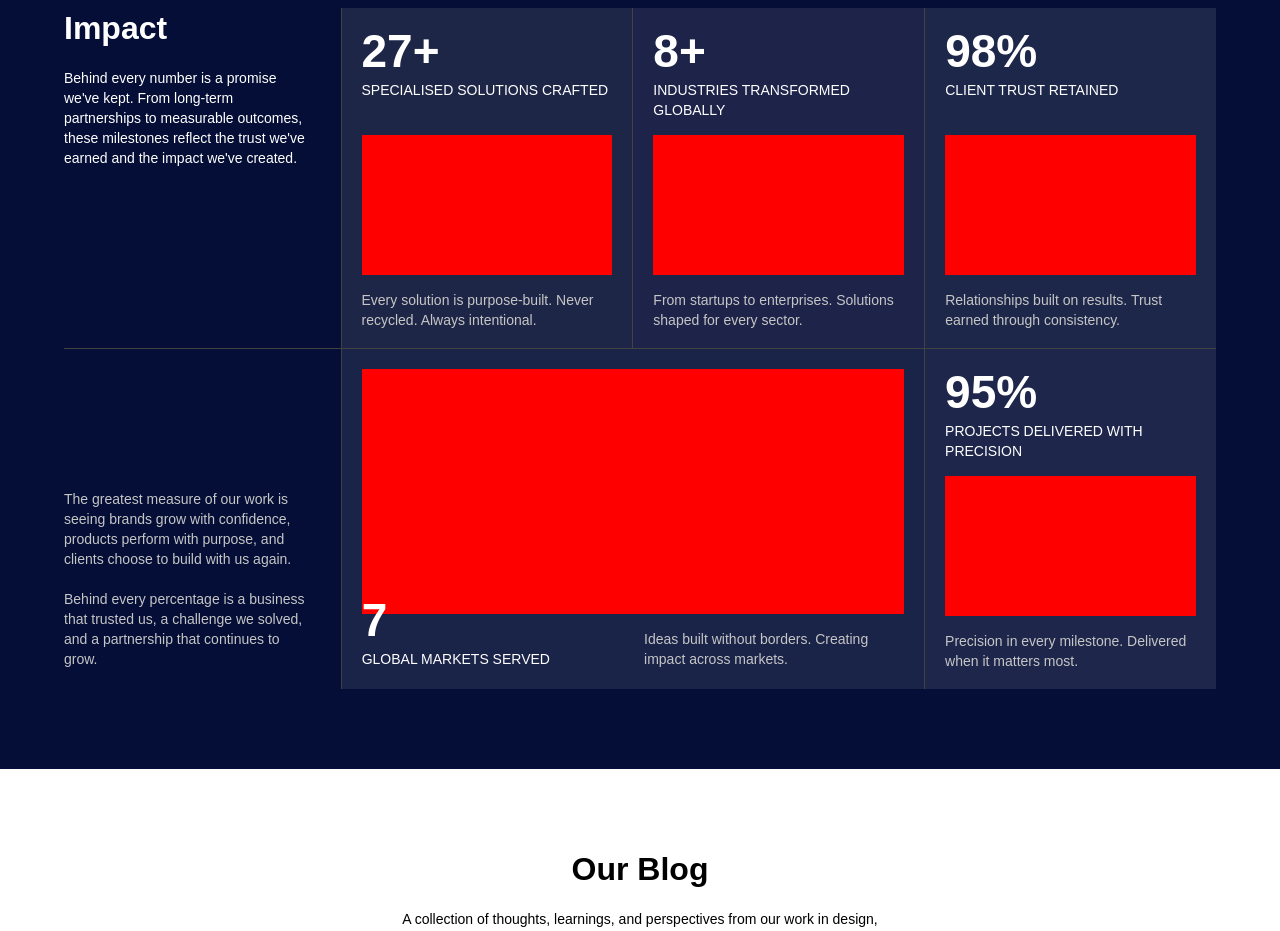
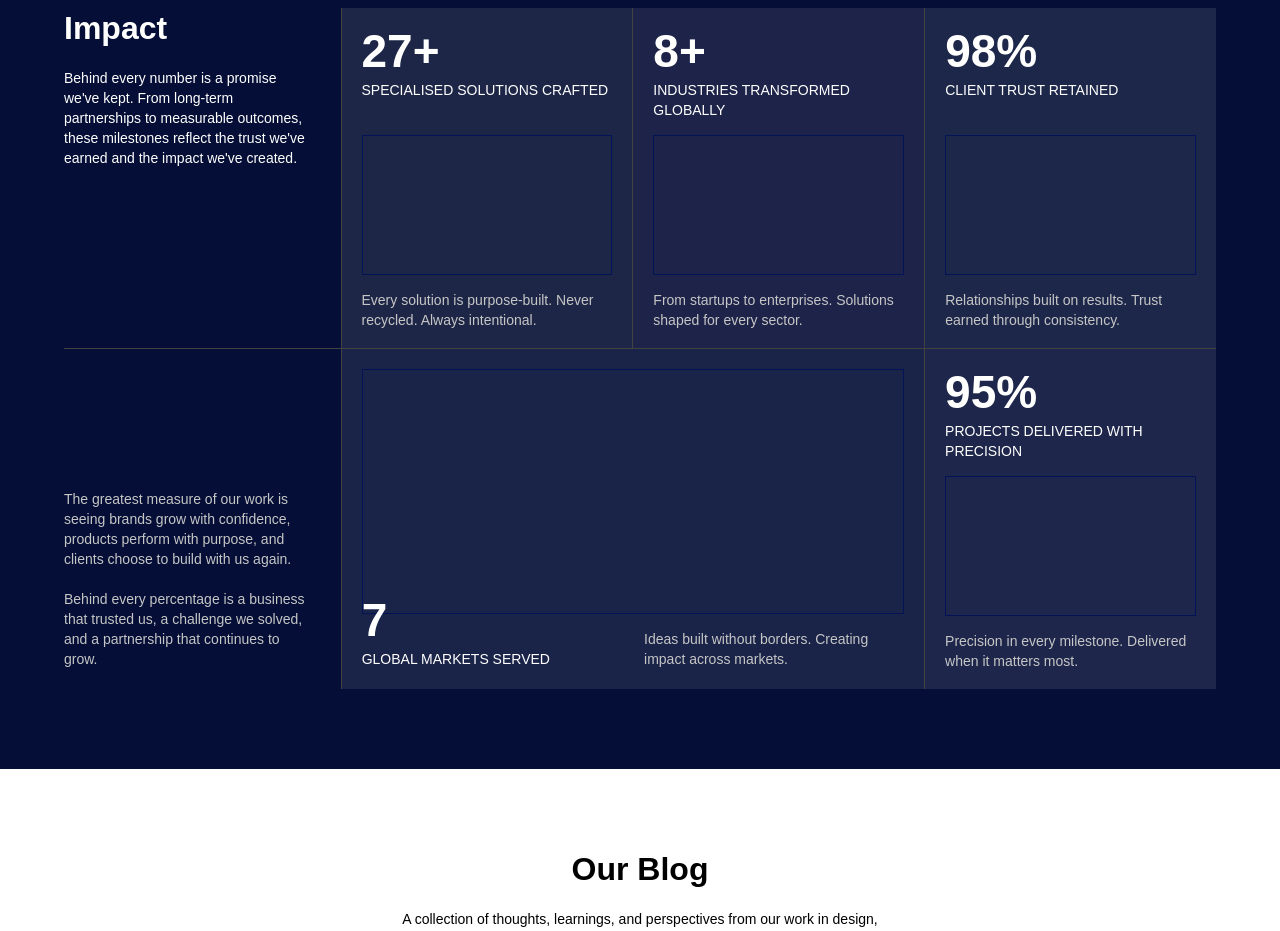
Before and after one commit to therareaniket/new-rarepixels-design, a Next.js app: page / in a window 1280 px wide. Shown: the part 4560-5491 px from the top of the page. Built offline with nearby package versions, Linux system fonts and the light colour scheme; a web font is replaced by a local one.

Commit message:
fix 🐛:  fixed about section tablet view and also remove red bg from stats graph box

```diff
--- a/src/components/Homepage/About/about.css
+++ b/src/components/Homepage/About/about.css
@@ -85,19 +85,21 @@
     .hm-abt-content-wrapper { flex-direction: column; width: 100%; gap: 30px; }
     .hm-abt-card h3 { width: 70%; }
     /* .hm-abt-card { height: 275px; } */
-    .hm-abt-card { height: 245px; }
+    .hm-abt-card { height: 230px; }
 }
 
 @media (max-width: 839px) {
+    .hm-abt-card { height: 250px; }
+}
+
+@media (max-width: 767px) { }
+
+@media (max-width: 639px) {
     .hm-abt-pointers { flex-direction: column; width: 100%; }
     .hm-abt-card h3 { width: 100%; }
     .hm-abt-card { width: 100%; height: auto; padding: 15px; }
     .hm-abt-card-text { width: 100%; }
 }
-
-@media (max-width: 767px) { }
-
-@media (max-width: 639px) { }
 
 @media (max-width: 575px) {
     .hm-abt-title-wrapper p { gap: 12px; }
--- a/src/components/Homepage/Statistics/Statistics.tsx
+++ b/src/components/Homepage/Statistics/Statistics.tsx
@@ -18,7 +18,7 @@ const Statistics = () => {
 						<div className="stats-card stats-card-2 w-[397px] h-[428px] p-[20px] border-l border-[#424242]">
 							<h3 className="font-semibold text-[white] mb-[6px] font-[64px]">27+</h3>
 							<p className="stats-subtitle font-normal text-18 text-[white] uppercase">Specialised Solutions Crafted</p>
-							<div className="stast-card-image w-[357px] h-[200] mt-[20px] mb-[20px] bg-[red]">
+							<div className="stast-card-image rounded-[20] w-[357px] h-[200] mt-[20px] mb-[20px] border border border-[#021357]">
 
 							</div>
 							<p className="text-18 font-normal text-[#C6C6C6]">Every solution is purpose-built. Never recycled. Always intentional. </p>
@@ -27,7 +27,7 @@ const Statistics = () => {
 						<div className="stats-card stats-card-3 w-[397px] h-[428px] p-[20px] border-l border-[#424242]">
 							<h3 className="font-semibold text-[white] mb-[6px] font-[64px]">8+</h3>
 							<p className="stats-subtitle font-normal text-18 text-[white] uppercase">Industries Transformed Globally</p>
-							<div className="stast-card-image w-[357px] h-[200] mt-[20px] mb-[20px] bg-[red]">
+							<div className="stast-card-image rounded-[20] w-[357px] h-[200] mt-[20px] mb-[20px] border border border-[#021357]">
 
 							</div>
 							<p className="text-18 font-normal text-[#C6C6C6]">From startups to enterprises. Solutions shaped for every sector.</p>
@@ -36,7 +36,7 @@ const Statistics = () => {
 						<div className="stats-card stats-card-4 w-[397px] h-[428px] p-[20px] border-l border-[#424242]">
 							<h3 className="font-semibold text-[white] mb-[6px] font-[64px] ">98%</h3>
 							<p className="stats-subtitle font-normal text-18 text-[white] uppercase">Client Trust Retained</p>
-							<div className="stast-card-image w-[357px] h-[200] mt-[20px] mb-[20px] bg-[red]">
+							<div className="stast-card-image rounded-[20] w-[357px] h-[200] mt-[20px] mb-[20px] border border border-[#021357]">
 
 							</div>
 							<p className="text-18 font-normal text-[#C6C6C6]">Relationships built on results. Trust earned through consistency.</p>
@@ -54,7 +54,7 @@ const Statistics = () => {
 								<h3 className="font-semibold text-[white] mb-[6px] font-[64px]">7</h3>
 								<p className="font-normal text-18 text-[white] uppercase">Global Markets Served</p>
 							</div>
-							<div className="stast-card-image w-[100%] h-[320] bg-[red] mt-[20px] mb-[20px]">
+							<div className="stast-card-image rounded-[20] w-[100%] h-[320] border border border-[#021357] mt-[20px] mb-[20px]">
 
 							</div>
 							<p className="text-18 font-normal text-[#C6C6C6] w-[272px] absolute right-[20px] bottom-[20px]">Ideas built without borders. Creating impact across markets.</p>
@@ -63,7 +63,7 @@ const Statistics = () => {
 						<div className="stats-card stats-card-7 w-[397px] h-[428px] p-[20px] border-l border-[#424242]">
 							<h3 className="font-semibold text-[white] mb-[6px] font-[64px]">95%</h3>
 							<p className="stats-subtitle font-normal text-18 text-[white] uppercase">Projects Delivered With Precision</p>
-							<div className="stast-card-image w-[357px] h-[200] mt-[20px] mb-[20px] bg-[red]">
+							<div className="stast-card-image rounded-[20] w-[357px] h-[200] mt-[20px] mb-[20px] border border border-[#021357]">
 
 							</div>
 							<p className="text-18 font-normal text-[#C6C6C6]">Precision in every milestone. Delivered when it matters most.</p>
@@ -83,7 +83,7 @@ const Statistics = () => {
 						<div className="stats-card stats-card-2 w-[397px] h-[428px] p-[20px] border-l border-[#424242]">
 							<h3 className="font-semibold text-[white] mb-[6px] font-[64px]">27+</h3>
 							<p className="stats-subtitle font-normal text-18 text-[white] uppercase">Specialised Solutions Crafted</p>
-							<div className="stast-card-image w-[357px] h-[200] mt-[20px] mb-[20px] bg-[red]">
+							<div className="stast-card-image rounded-[20] w-[357px] h-[200] mt-[20px] mb-[20px] border border border-[#021357]">
 
 							</div>
 							<p className="text-18 font-normal text-[#C6C6C6]">Every solution is purpose-built. Never recycled. Always intentional. </p>
@@ -94,7 +94,7 @@ const Statistics = () => {
 						<div className="stats-card stats-card-3 w-[397px] h-[428px] p-[20px] border-l border-[#424242]">
 							<h3 className="font-semibold text-[white] mb-[6px] font-[64px]">8+</h3>
 							<p className="stats-subtitle font-normal text-18 text-[white] uppercase">Industries Transformed Globally</p>
-							<div className="stast-card-image w-[357px] h-[200] mt-[20px] mb-[20px] bg-[red]">
+							<div className="stast-card-image rounded-[20] w-[357px] h-[200] mt-[20px] mb-[20px] border border border-[#021357]">
 
 							</div>
 							<p className="text-18 font-normal text-[#C6C6C6]">From startups to enterprises. Solutions shaped for every sector.</p>
@@ -103,7 +103,7 @@ const Statistics = () => {
 						<div className="stats-card stats-card-4 w-[397px] h-[428px] p-[20px] border-l border-[#424242]">
 							<h3 className="font-semibold text-[white] mb-[6px] font-[64px] ">98%</h3>
 							<p className="stats-subtitle font-normal text-18 text-[white] uppercase">Client Trust Retained</p>
-							<div className="stast-card-image w-[357px] h-[200] mt-[20px] mb-[20px] bg-[red]">
+							<div className="stast-card-image rounded-[20] w-[357px] h-[200] mt-[20px] mb-[20px] border border border-[#021357]">
 
 							</div>
 							<p className="text-18 font-normal text-[#C6C6C6]">Relationships built on results. Trust earned through consistency.</p>
@@ -119,7 +119,7 @@ const Statistics = () => {
 						<div className="stats-card stats-card-7 w-[397px] h-[428px] p-[20px] border-l border-[#424242]">
 							<h3 className="font-semibold text-[white] mb-[6px] font-[64px]">95%</h3>
 							<p className="stats-subtitle font-normal text-18 text-[white] uppercase">Projects Delivered With Precision</p>
-							<div className="stast-card-image w-[357px] h-[200] mt-[20px] mb-[20px] bg-[red]">
+							<div className="stast-card-image rounded-[20] w-[357px] h-[200] mt-[20px] mb-[20px] border border border-[#021357]">
 
 							</div>
 							<p className="text-18 font-normal text-[#C6C6C6]">Precision in every milestone. Delivered when it matters most.</p>
@@ -132,7 +132,7 @@ const Statistics = () => {
 								<h3 className="font-semibold text-[white] mb-[6px] font-[64px]">7</h3>
 								<p className="font-normal text-18 text-[white] uppercase">Global Markets Served</p>
 							</div>
-							<div className="stast-card-image w-[100%] h-[320] bg-[red] mt-[20px] mb-[20px]">
+							<div className="stast-card-image rounded-[20] w-[100%] h-[320] border border border-[#021357] mt-[20px] mb-[20px]">
 
 							</div>
 							<p className="text-18 font-normal text-[#C6C6C6] w-[272px] absolute right-[20px] bottom-[20px]">Ideas built without borders. Creating impact across markets.</p>
```
